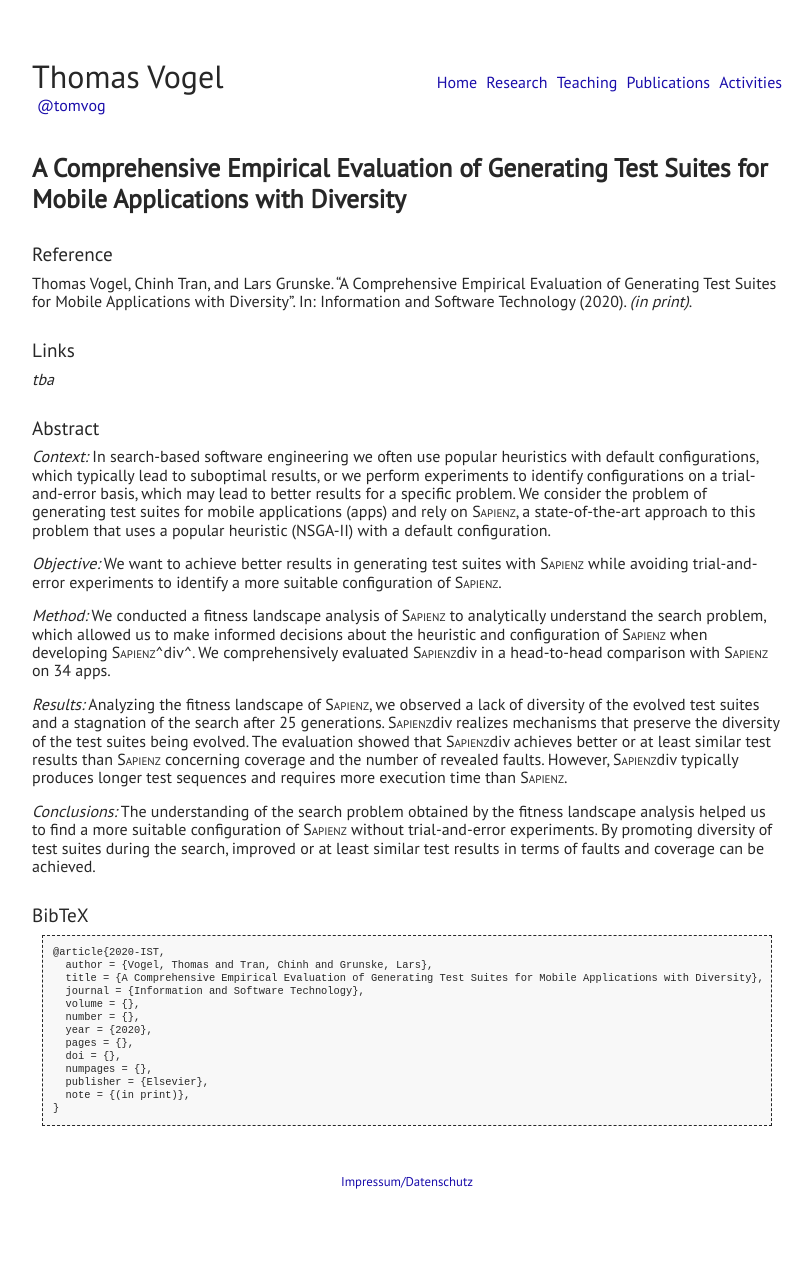
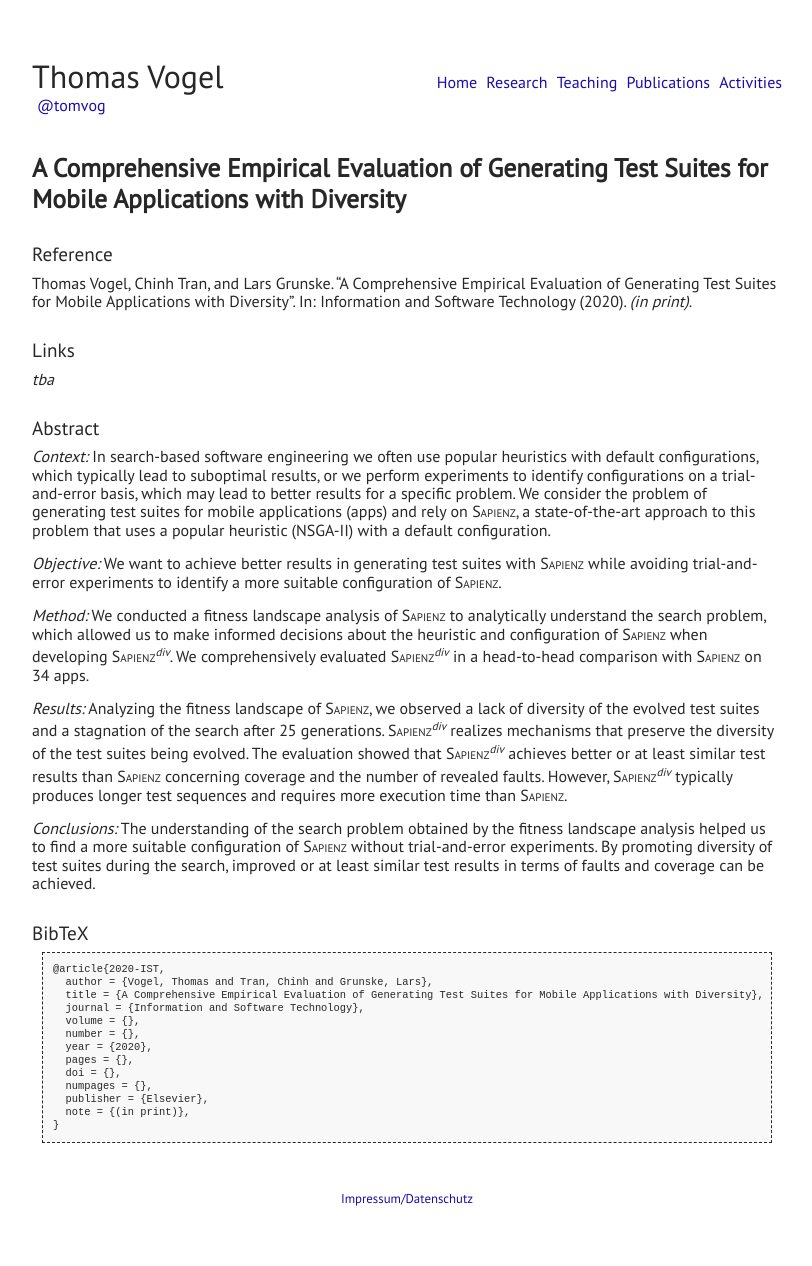
Before and after one commit to thomas-vogel/thomas-vogel.github.io, a Jekyll site: the page built from _pages/publications/2020-IST.md, in a window 1280 px wide. Shown: the whole page, without its empty margins (233-1045 px from the left). Built offline with Jekyll 4.4.1, drawn with Linux system fonts in a browser that asks for light colours.

```diff
--- a/_pages/publications/2020-IST.md
+++ b/_pages/publications/2020-IST.md
@@ -6,7 +6,6 @@
 
 ## Reference
 Thomas Vogel, Chinh Tran, and Lars Grunske. "A Comprehensive Empirical Evaluation of Generating Test Suites for Mobile Applications with Diversity". In: Information and Software Technology (2020). _(in print)_.
-
 
 
 ## Links
@@ -18,9 +17,9 @@
 
 _Objective:_ We want to achieve better results in generating test suites with <span style="font-variant:small-caps;">Sapienz</span> while avoiding trial-and-error experiments to identify a more suitable configuration of <span style="font-variant:small-caps;">Sapienz</span>.
 
-_Method:_ We conducted a fitness landscape analysis of <span style="font-variant:small-caps;">Sapienz</span> to analytically understand the search problem, which allowed us to make informed decisions about the heuristic and configuration of <span style="font-variant:small-caps;">Sapienz</span> when developing <span style="font-variant:small-caps;">Sapienz</span>^div^. We comprehensively evaluated <span style="font-variant:small-caps;">Sapienz</span><sup>div</sup> in a head-to-head comparison with <span style="font-variant:small-caps;">Sapienz</span> on 34 apps.
+_Method:_ We conducted a fitness landscape analysis of <span style="font-variant:small-caps;">Sapienz</span> to analytically understand the search problem, which allowed us to make informed decisions about the heuristic and configuration of <span style="font-variant:small-caps;">Sapienz</span> when developing <span style="font-variant:small-caps;">Sapienz</span><span style="font-style: italic;font-size:70%;vertical-align:super;">div</span>. We comprehensively evaluated <span style="font-variant:small-caps;">Sapienz</span><span style="font-style: italic;font-size:70%;vertical-align:super;">div</span> in a head-to-head comparison with <span style="font-variant:small-caps;">Sapienz</span> on 34 apps.
 
-_Results:_ Analyzing the fitness landscape of <span style="font-variant:small-caps;">Sapienz</span>, we observed a lack of diversity of the evolved test suites and a stagnation of the search after 25 generations. <span style="font-variant:small-caps;">Sapienz</span><sup>div</sup> realizes mechanisms that preserve the diversity of the test suites being evolved. The evaluation showed that <span style="font-variant:small-caps;">Sapienz</span><sup>div</sup> achieves better or at least similar test results than <span style="font-variant:small-caps;">Sapienz</span> concerning coverage and the number of revealed faults. However, <span style="font-variant:small-caps;">Sapienz</span><sup>div</sup> typically produces longer test sequences and requires more execution time than <span style="font-variant:small-caps;">Sapienz</span>.
+_Results:_ Analyzing the fitness landscape of <span style="font-variant:small-caps;">Sapienz</span>, we observed a lack of diversity of the evolved test suites and a stagnation of the search after 25 generations. <span style="font-variant:small-caps;">Sapienz</span><span style="font-style: italic;font-size:70%;vertical-align:super;">div</span> realizes mechanisms that preserve the diversity of the test suites being evolved. The evaluation showed that <span style="font-variant:small-caps;">Sapienz</span><span style="font-style: italic;font-size:70%;vertical-align:super;">div</span> achieves better or at least similar test results than <span style="font-variant:small-caps;">Sapienz</span> concerning coverage and the number of revealed faults. However, <span style="font-variant:small-caps;">Sapienz</span><span style="font-style: italic;font-size:70%;vertical-align:super;">div</span> typically produces longer test sequences and requires more execution time than <span style="font-variant:small-caps;">Sapienz</span>.
 
 _Conclusions:_ The understanding of the search problem obtained by the fitness landscape analysis helped us to find a more suitable configuration of <span style="font-variant:small-caps;">Sapienz</span> without trial-and-error experiments. By promoting diversity of test suites during the search, improved or at least similar test results in terms of faults and coverage can be achieved.
 
```
